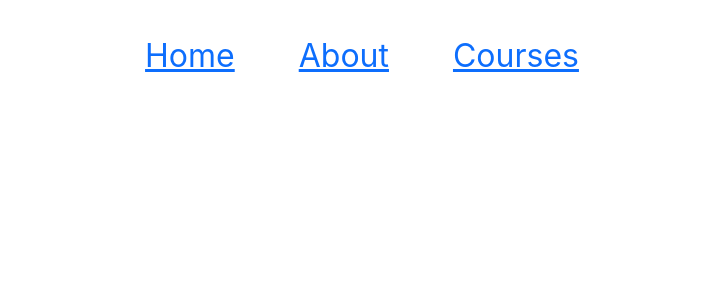
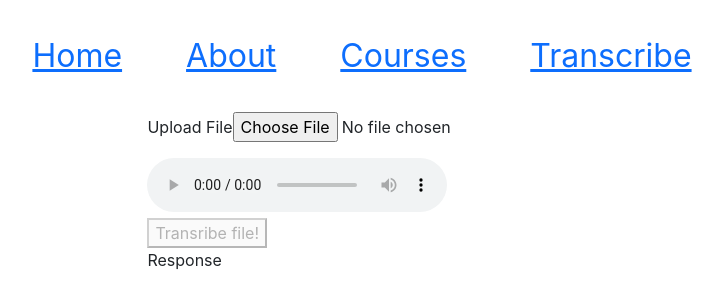
Before and after one commit to maiyuzhe/hacktember-2023-group-7, a React (Create React App) app in the folder frontend/: page /transcriptions in a window 1280 px wide. Before the commit this address had no page. Shown: the top 304 px of the page, without its empty margins (278-1001 px from the left). Built offline with nearby package versions, Linux system fonts and the light colour scheme; no server answers.

Commit message:
frontend transcription working.

```diff
--- a/frontend/src/App.jsx
+++ b/frontend/src/App.jsx
@@ -3,6 +3,7 @@ import Home from './Pages/Home';
 import About from './Pages/About';
 import Courses from './Pages/Courses';
 import NavBar from './NavBar/NavBar';
+import Transcription from "./Pages/Transcription";
 
 function App() {
   return (
@@ -12,6 +13,7 @@ function App() {
         <Route path="home" element={ <Home/> } />
         <Route path="about" element={ <About/> } />
         <Route path="courses" element={ <Courses/> } />
+        <Route path="transcriptions" element={ <Transcription/> } />
       </Routes>
     </div>
   );
--- a/frontend/src/Components/Home/ImageQueue.jsx
+++ b/frontend/src/Components/Home/ImageQueue.jsx
@@ -4,16 +4,22 @@ const ImageQueue = () => {
 	return (
 		<Carousel>
 			<Carousel.Item>
+				<Carousel.Caption>
+				<h3>Site Name Here</h3>
+				<p>
+					little description
+				</p>
+				</Carousel.Caption>
 				<img src="https://images.ctfassets.net/hrltx12pl8hq/3Mz6t2p2yHYqZcIM0ic9E2/3b7037fe8871187415500fb9202608f7/Man-Stock-Photos.jpg" alt="image1" />
 			</Carousel.Item>
 			<Carousel.Item>
 				<img src="https://images.ctfassets.net/hrltx12pl8hq/3Mz6t2p2yHYqZcIM0ic9E2/3b7037fe8871187415500fb9202608f7/Man-Stock-Photos.jpg" alt="image2" />
-        <Carousel.Caption>
-          <h3>Third slide label</h3>
-          <p>
-            Praesent commodo cursus magna, vel scelerisque nisl consectetur.
-          </p>
-        </Carousel.Caption>
+				<Carousel.Caption>
+				<h3>About Us</h3>
+				<p>
+					little description
+				</p>
+				</Carousel.Caption>
 			</Carousel.Item>
 		</Carousel>
 	)
--- a/frontend/src/Components/Speech/Whisper.jsx
+++ b/frontend/src/Components/Speech/Whisper.jsx
@@ -1,45 +1,59 @@
-import { useEffect, useState } from "react";
+import { useState, useRef } from "react";
 
 const Whisper = () => {
+	const [playbackAudio, setPlayback] = useState(null);
+	const [audioFile, setFile] = useState(null);
+	const [responseObject, setResponse] = useState(null);
+	const [buttonDisabled, setEnable] = useState(false);
+	const audioRef = useRef();
 
-	const [apiKey, setApiKey] = useState("");
-	const [uploadedFile, setUpload] = useState(null);
-	const [responseObject, setResponse] = useState(null);
-	//grabs API key
-	useEffect(() => {
-		fetch('/config.json').then(function (config) {
-			setApiKey(config.apiKey);
-		});
-	})
+	console.log(process.env.REACT_APP_KEY)
+
 	//This is the function we will use to transcribe the audio once we have it.
-	const  query = async (filename) => {
-		const data = fs.readFileSync(filename);
+	const  query = async () => {
+		const upload = new FormData();
+		upload.append("audio", audioFile);
 		const response = await fetch(
 			"https://api-inference.huggingface.co/models/openai/whisper-large-v2",
 			{
-				headers: { Authorization: `Bearer ${apiKey}` },
+				headers: { Authorization: `Bearer ${process.env.REACT_APP_KEY}` },
 				method: "POST",
-				body: data,
+				body: upload,
 			}
 		);
 		const result = await response.json();
-		setResponse(result);
+		//setResponse(result);
+		console.log(result);
 	}
 
-	//this will handle the file upload and update uploadedFile's state
+	//this will handle the file upload and update playbackAudio's state
 	const handleUpload = (e) => {
-		setUpload(e.target.files[0])
-		document.getElementById("transcribeButton").disabled = false;
+		const submission = URL.createObjectURL(e.target.files[0])
+		setPlayback(submission);
+		setFile(e.target.files[0])
+		if(audioRef.current){
+			audioRef.current.pause();
+			audioRef.current.load();
+		}
+		console.log(submission)
+		setEnable(true);
 	}
 
 	return (
 	<div>
-		<input type="file"/>
-		{uploadedFile ?
-		<p>{uploadedFile.filename}</p>
+		<label>
+			Upload File
+			<input type="file" onChange={handleUpload}/>
+		</label>
+		{!buttonDisabled ?
+		<p>{playbackAudio}</p>
 		:
 		<p>Upload an audiofile!</p>}
-		<button id="transribeButton" onClick={(uploadedFile) => query(uploadedFile)} disabled>
+		<audio controls ref={audioRef}>
+			<source src={playbackAudio}/>
+		</audio>
+		<br/>
+		<button id="transribeButton" onClick={query} disabled={!buttonDisabled}>
 			Transribe file!
 		</button>
 		<div>
--- a/frontend/src/NavBar/NavBar.jsx
+++ b/frontend/src/NavBar/NavBar.jsx
@@ -8,6 +8,7 @@ const NavBar = () => {
       <Link to="home" class='top-navbar-link'>Home</Link>
       <Link to="about" class='top-navbar-link'>About</Link>
       <Link to="courses" class='top-navbar-link'>Courses</Link>
+      <Link to="transcriptions" class='top-navbar-link'>Transcribe</Link>
     </div>
   )
 }
--- /dev/null
+++ b/frontend/src/Pages/Transcription.jsx
@@ -0,0 +1,11 @@
+import Whisper from "../Components/Speech/Whisper"
+
+const Transcription = () => {
+    return (
+        <div class="home-page">
+            <Whisper/>
+        </div>
+    )
+}
+
+export default Transcription
```
Also changed, not shown: 1 other file (tests, documents, lock files or other folders).
